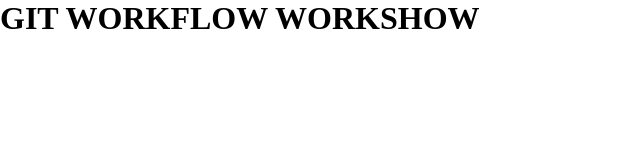
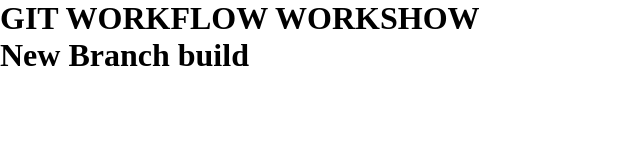
Before and after one commit to WesamAwad/Wesam_Awad, a plain HTML site: page index.html in a window 1280 px wide. Shown: the whole page, without its empty margins (0-640 px from the left). Drawn offline with Linux system fonts and the light colour scheme.

Commit message:
add new heading with some details

```diff
--- a/index.html
+++ b/index.html
@@ -1,5 +1,6 @@
 <!DOCTYPE html>
 <html lang="en">
+
 <head>
   <meta charset="UTF-8" />
   <meta name="viewport" content="width=device-width, initial-scale=1.0" />
@@ -9,5 +10,7 @@
 
 <body>
   <h1 class="some-heading">GIT WORKFLOW WORKSHOW</h1>
+  <h1>New Branch build</h1>
 </body>
+
 </html>
```
Lines whose indentation alone changed are shown as unchanged.
